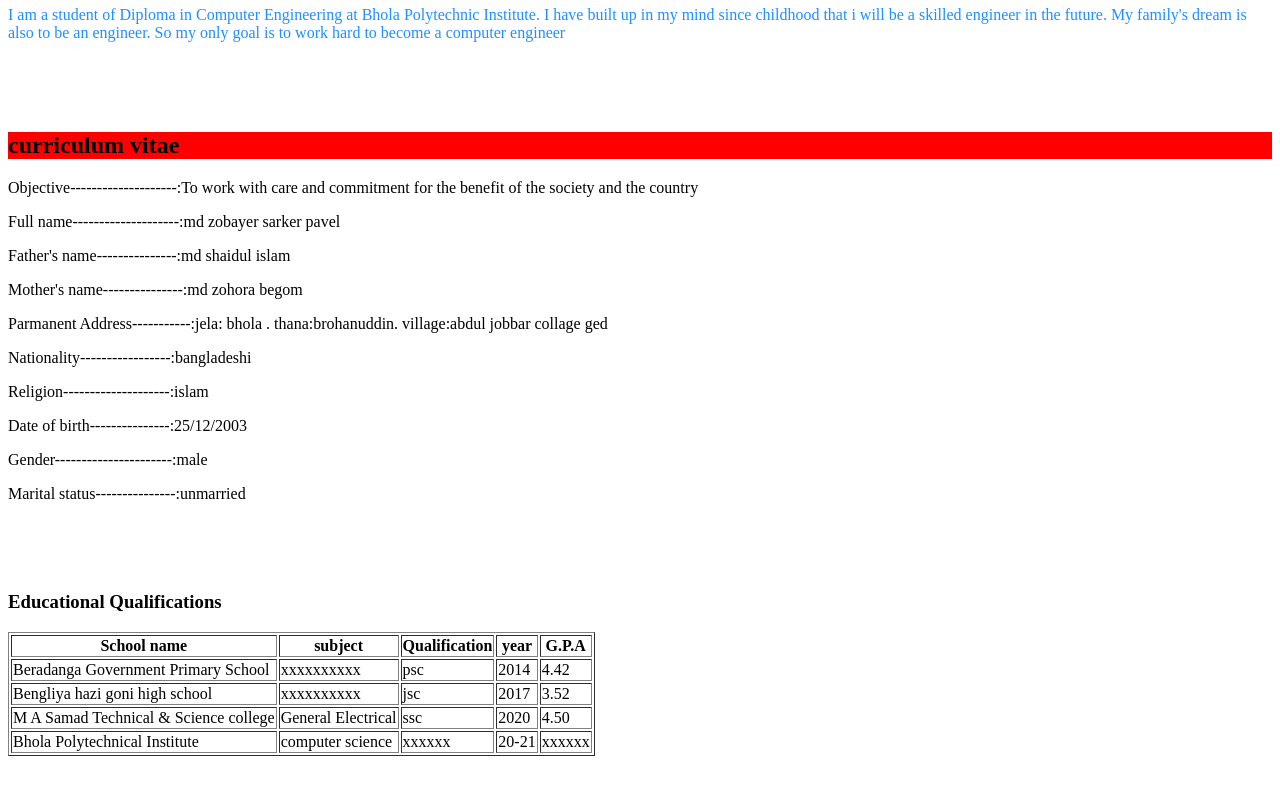
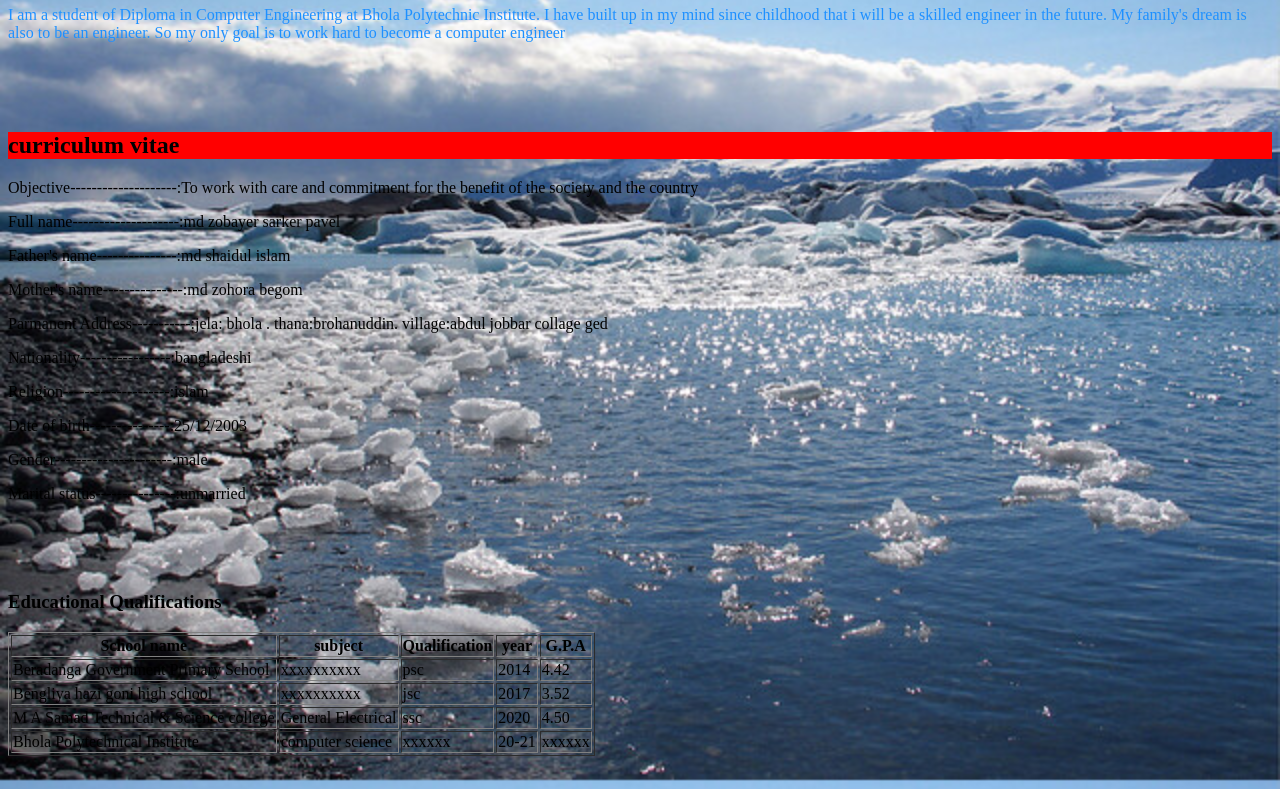
Before and after one commit to Zobayerpavel/zobayerpavel.github.io, a plain HTML site: page index.html in a window 1280 px wide. Shown: the part 74-863 px from the top of the page. Drawn offline with Linux system fonts and the light colour scheme.

Commit message:
Update index.html

```diff
--- a/index.html
+++ b/index.html
@@ -3,7 +3,7 @@
 <head>
 <style>
 body {
-  background-image: url('');
+  background-image: url('158921252_0167c8f36f_z.jpg');
   background-repeat: no-repeat;
   background-attachment: fixed;
   background-size: cover;
```
